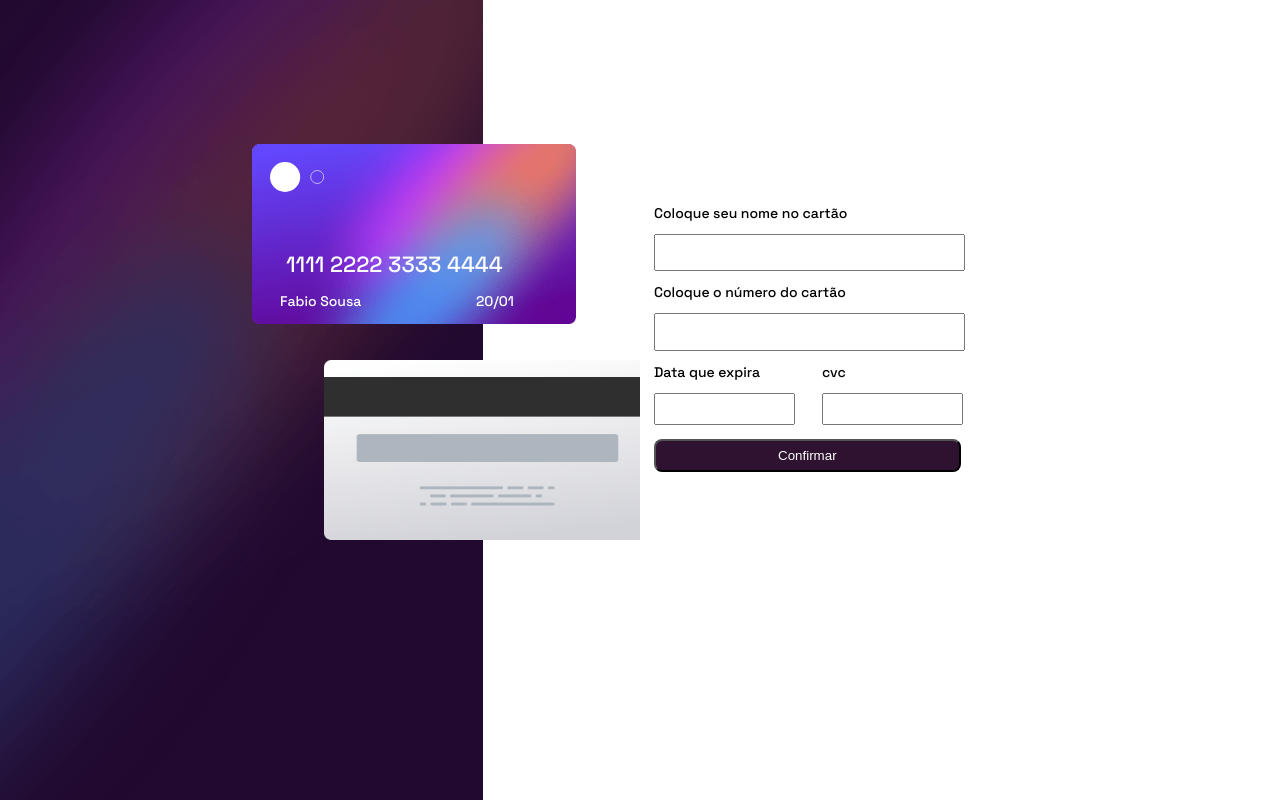
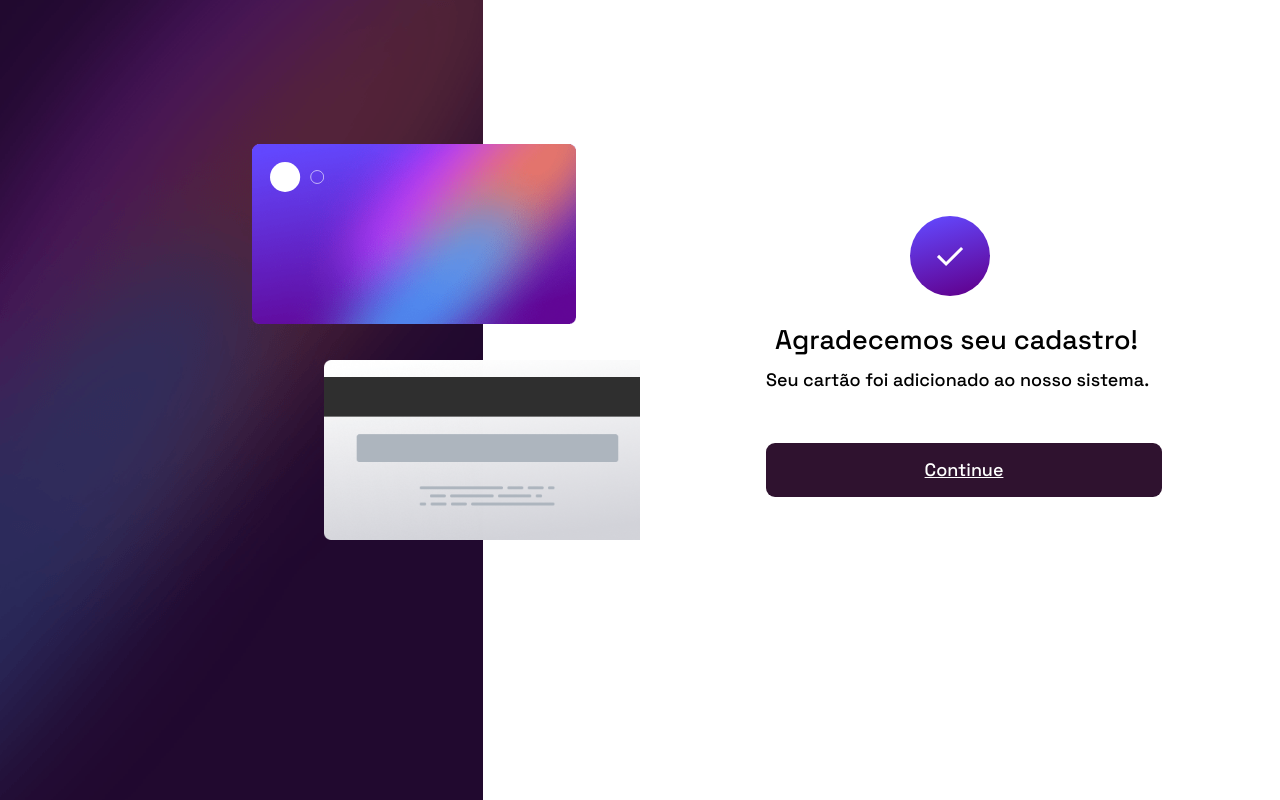
Before and after one commit to FabioSousaFullStack/bankcard, an Angular app: page / in a window 1280 px wide. Built offline with nearby package versions, Linux system fonts and the light colour scheme.

Commit message:
inserindo tela de sucesso

```diff
--- a/src/app/app.component.html
+++ b/src/app/app.component.html
@@ -1,9 +1,15 @@
 <section>
-<div class="card">
-<app-cards [preencherFormulario]="dadoscartao"></app-cards>
-</div>
+  <div class="card">
+    <app-cards [preencherFormulario]="dadoscartao"></app-cards>
+  </div>
 
-<div class="formulario">
-<app-formulario (aoPreencherFormulario)="preencherForulario($event)"></app-formulario>
-</div>
+  <div class="teladesucesso">
+    <app-teladesucesso></app-teladesucesso>
+  </div>
+
+  <!-- <div class="formulario">
+    <app-formulario
+      (aoPreencherFormulario)="preencherForulario($event)"
+    ></app-formulario>
+  </div> -->
 </section>
--- a/src/app/app.module.ts
+++ b/src/app/app.module.ts
@@ -6,12 +6,14 @@ import { AppRoutingModule } from './app-routing.module';
 import { AppComponent } from './app.component';
 import { CardsComponent } from './cards/cards.component';
 import { FormularioComponent } from './formulario/formulario.component';
+import { TeladesucessoComponent } from './teladesucesso/teladesucesso.component';
 
 @NgModule({
   declarations: [
     AppComponent,
     CardsComponent,
-    FormularioComponent
+    FormularioComponent,
+    TeladesucessoComponent
   ],
   imports: [
     BrowserModule,
--- a/src/app/cards/cards.component.html
+++ b/src/app/cards/cards.component.html
@@ -4,10 +4,10 @@
   </div>
   <div class="cardfront">
     <div class="dados">
-      <h1 class="numeroDoCartao">1111 2222 3333 4444</h1>
+      <h1 class="numeroDoCartao">{{preencherFormulario?.numeroDoCartao}}</h1>
       <div class="nome_datadevalidade">
-        <p class="nome">Fabio Sousa</p>
-        <p class="datadevalidade">20/01</p>
+        <p class="nome">{{preencherFormulario?.nome}}</p>
+        <p class="datadevalidade">{{preencherFormulario?.data}}</p>
       </div>
     </div>
   </div>
--- /dev/null
+++ b/src/app/teladesucesso/teladesucesso.component.html
@@ -0,0 +1,6 @@
+<img class="img" src="../../assets/icon-complete.svg" alt="cartão cadastrado" >
+<h1>Agradecemos seu cadastro!</h1>
+<p>Seu cartão foi adicionado ao nosso sistema.</p>
+<div class="botao">
+<a class="botao-link" href="#">Continue</a>
+</div>
--- /dev/null
+++ b/src/app/teladesucesso/teladesucesso.component.scss
@@ -0,0 +1,31 @@
+.img{
+  margin-left: 15em;
+  margin-top: 12em;
+}
+h1{
+  font-size: 1.5em;
+  margin-left: 5em;
+  margin-top: 1em;
+}
+p{
+  margin-left: 7em;
+  margin-top: 1em;
+}
+
+
+.botao {
+  background-color: rgb(47, 18, 47);
+  margin-top: 3em;
+  margin-left: 7em;
+  width: 22em;
+  height: 2em;
+  border-radius: .5em;
+  text-align: center;
+  padding-top: 1em;
+
+  .botao-link{
+  color: rgb(255, 255, 255);
+
+
+  }
+}
--- /dev/null
+++ b/src/app/teladesucesso/teladesucesso.component.ts
@@ -0,0 +1,15 @@
+import { Component, OnInit } from '@angular/core';
+
+@Component({
+  selector: 'app-teladesucesso',
+  templateUrl: './teladesucesso.component.html',
+  styleUrls: ['./teladesucesso.component.scss']
+})
+export class TeladesucessoComponent implements OnInit {
+
+  constructor() { }
+
+  ngOnInit(): void {
+  }
+
+}
```
Also changed, not shown: src/assets/icon-complete.svg (added), 1 other file (tests, documents, lock files or other folders).
